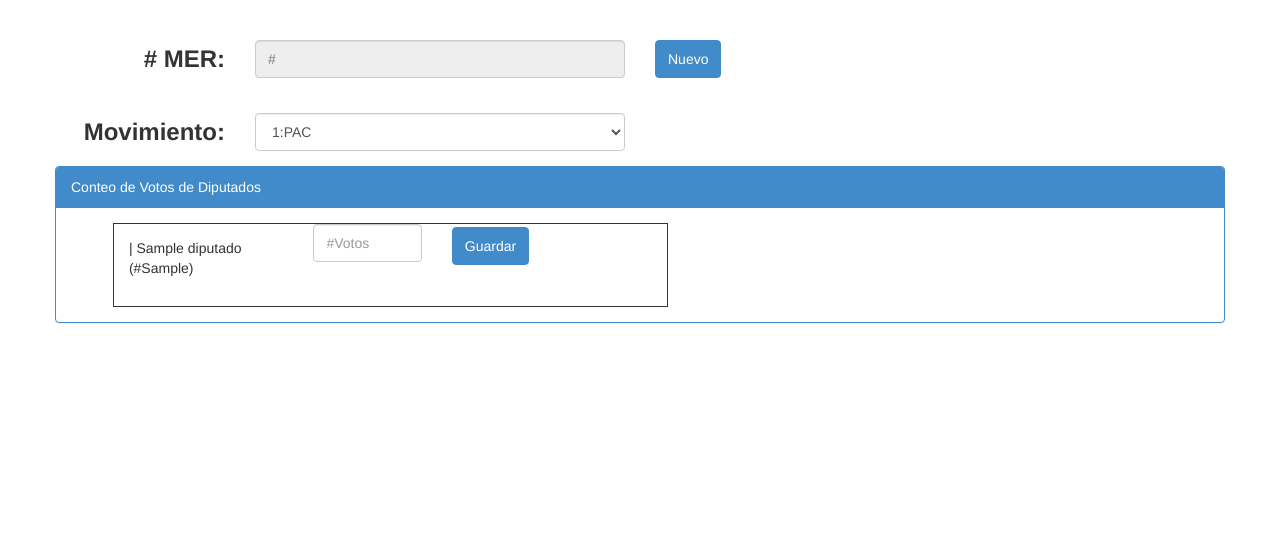
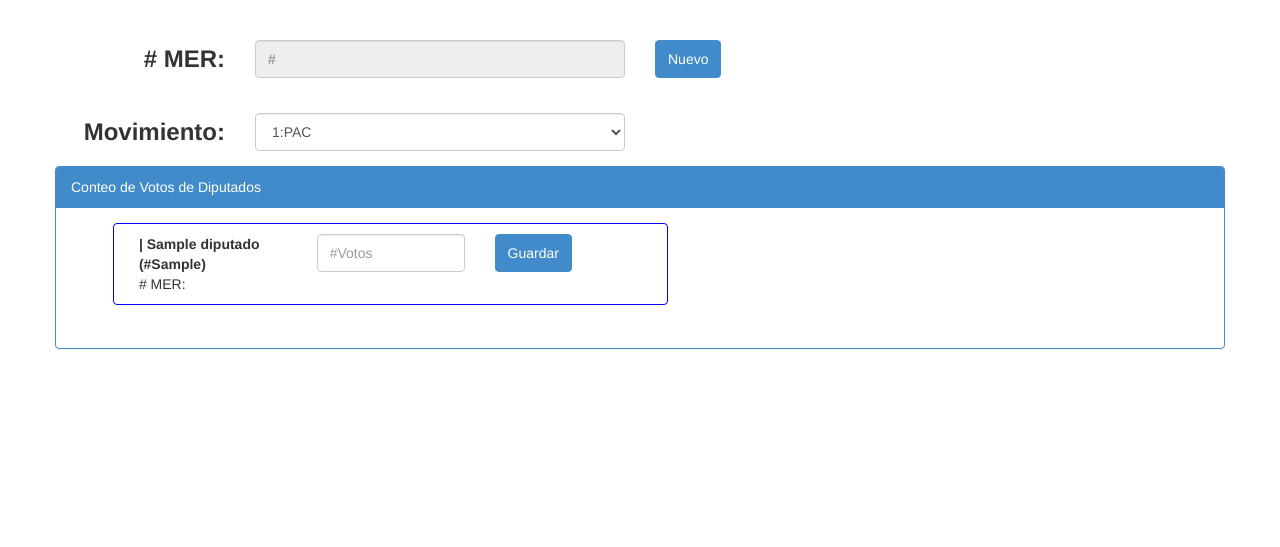
Before and after one commit to mohnzlab/emet_pac, a Django app: template emet_pac/templates/mainDiputados.html in a window 1280 px wide. Shown: the part 53-600 px from the top of the page. Run offline with Django 3.2, Linux system fonts and the light colour scheme; the template is opened without the code that fills it: most values are stand-ins (such as "Sample title", 1, 10 or a date in 2020); parts of the project's set-up code (start-up, migrations or seed data) failed here and were passed over.

Commit message:
Cambios menores en mainDiputados.html.

```diff
--- a/emet_pac/static/js/app.js
+++ b/emet_pac/static/js/app.js
@@ -1,5 +1,9 @@
 
 $(document).ready(function() {
+	// Cambiar el color del borde de la caja para ingreso de votos de diputados
+	$(".cajaVotosDip").on('click', function() {
+		$(this).css('border','1px solid green');
+	});
 	// Inicio de Sesion de Usuarios
 	var formLogin = $("#frmLogin");
 	$(formLogin).on('submit',function(){
--- a/emet_pac/templates/base.html
+++ b/emet_pac/templates/base.html
@@ -3,7 +3,7 @@
 <head>
   <title>{% block titulo %}{% endblock %}</title>
   <meta charset="utf-8">
-  <meta name="viewport" content="width=device-width, initial-scale=1.0">
+  <meta name="viewport" content="width=device-width, initial-scale=1, maximum-scale=1">
   <!-- Bootstrap -->
   <link href="{{STATIC_URL}}css/bootstrap.min.css" rel="stylesheet" media="screen">
   <link href="{{STATIC_URL}}css/app.css" rel="stylesheet" media="screen">
--- a/emet_pac/templates/mainDiputados.html
+++ b/emet_pac/templates/mainDiputados.html
@@ -31,28 +31,29 @@
 					<div class="col-lg-6">
 						<div class="container">
 							{% for Diputado in TDiputados %}
-							<div class="row" style="border: 1px solid">
-								<div class="col-sm-4 col-lg-4">
-									<p>| {{Diputado.RepDiputadoNombre}} (#{{Diputado.OrdenRepDiputados}})
-									</p>
+							<div class="row cajaVotosDip" style="border: 1px solid blue; border-radius: 4px; margin-bottom:2em; padding: 10px">
+								<div class="col-sm-4">
+									<b><span>| {{Diputado.RepDiputadoNombre}} (#{{Diputado.OrdenRepDiputados}})
+									</span></b>
+									<div># MER: </div>
 								</div>
-								<div class="col-sm-6">
+								<div class="col-sm-8">
 									<form id="formN{{Diputado.RepDiputadoID}}" class="form-horizontal" action="ActaDiputado/" method="POST">{% csrf_token %}
 											<div class="row">
 												<div class="col-6 col-sm-6 col-lg-6">
 													<input type="number" min="0" class="form-control numero" name="Votos" placeholder="#Votos" autocomplete="off">
 												</div>
-												 <div class="col-6 col-sm-4 col-lg-4">
-													<input type="hidden" class="form-control" name="NoActa" placeholder="# MER" readonly>
-												</div>
-												<div class="col-lg-6 col-sm-4 col-lg-4">
-													<input type="hidden" class="form-control" name="RepDiputadoID" value='{{Diputado.RepDiputadoID}}' readonly>
+												<div class="col-6 col-sm-4 col-lg-4">
+													<button id="target{{Diputado.RepDiputadoID}}" class="btn btn-primary" type="submit">Guardar</button>
 												</div>
 												<div class="col-6 col-sm-4 col-lg-4">
 													<input type="hidden" class="form-control" name="UsuarioEmetID" value="{{ user.id }}" readonly>
 												</div>
 												<div class="col-6 col-sm-4 col-lg-4">
-													<button id="target{{Diputado.RepDiputadoID}}" class="btn btn-primary" type="submit">Guardar</button>
+													<input type="hidden" class="form-control" name="NoActa" placeholder="# MER" readonly>
+												</div>
+												<div class="col-lg-6 col-sm-4 col-lg-4">
+													<input type="hidden" class="form-control" name="RepDiputadoID" value='{{Diputado.RepDiputadoID}}' readonly>
 												</div>
 											</div>
 											<div class="alert" hidden>
```
